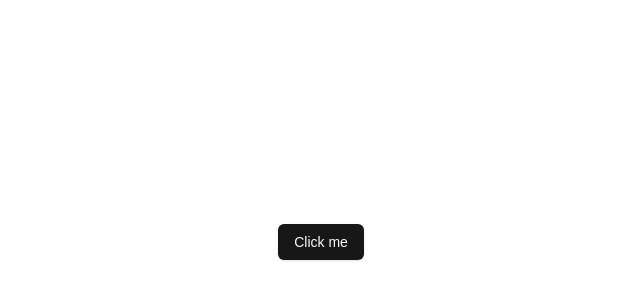
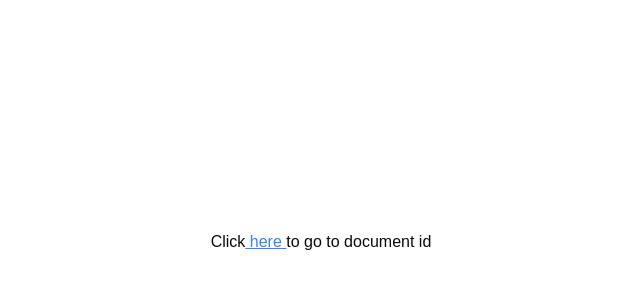
Before and after one commit to omarcea343/kasump-docs, a Next.js app: page / in a window 1280 px wide. Shown: the part 158-458 px from the top of the page, without its empty margins (319-959 px from the left). Built offline with nearby package versions, Linux system fonts and the light colour scheme.

Commit message:
Structure

```diff
--- /dev/null
+++ b/src/app/documents/[documentId]/page.tsx
@@ -0,0 +1,11 @@
+interface DocumentIdPageProps {
+    params: Promise<{ documentId: string }>;
+}
+
+const DocumentIdPage = async ({ params }: DocumentIdPageProps) => {
+    const { documentId } = await params;
+
+    return <div>Document Id: {documentId}</div>;
+};
+
+export default DocumentIdPage;
--- /dev/null
+++ b/src/app/documents/page.tsx
@@ -0,0 +1,5 @@
+const DocumentsPage = () => {
+    return <div>Documents Page</div>;
+};
+
+export default DocumentsPage;
--- a/src/app/layout.tsx
+++ b/src/app/layout.tsx
@@ -14,8 +14,8 @@
 });
 
 export const metadata: Metadata = {
-  title: "Create Next App",
-  description: "Generated by create next app",
+    title: "Kasumo Docs",
+    description: "Collaborative document editing",
 };
 
 export default function RootLayout({
@@ -25,9 +25,7 @@
 }>) {
     return (
         <html lang="en">
-      <body
-        className={`${geistSans.variable} ${geistMono.variable} antialiased`}
-      >
+            <body className={`${geistSans.variable} ${geistMono.variable} antialiased`}>
                 {children}
             </body>
         </html>
--- a/src/app/page.tsx
+++ b/src/app/page.tsx
@@ -1,9 +1,13 @@
-import { Button } from "@/components/ui/button";
+import Link from "next/link";
 
 const Home = () => {
     return (
         <div className="flex min-h-screen items-center justify-center">
-            <Button>Click me</Button>
+            Click
+            <Link href="/documents/123">
+                <span className="text-blue-500 underline">&nbsp;here&nbsp;</span>
+            </Link>
+            to go to document id
         </div>
     );
 };
```
Lines whose indentation alone changed are shown as unchanged.
